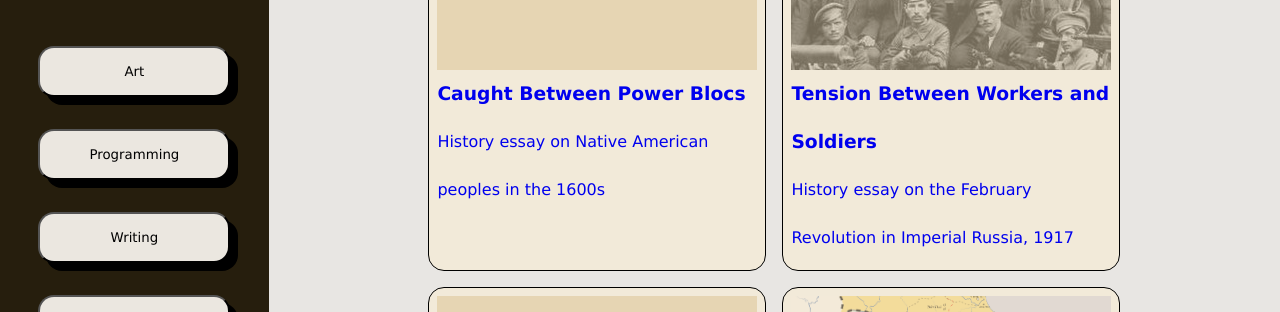
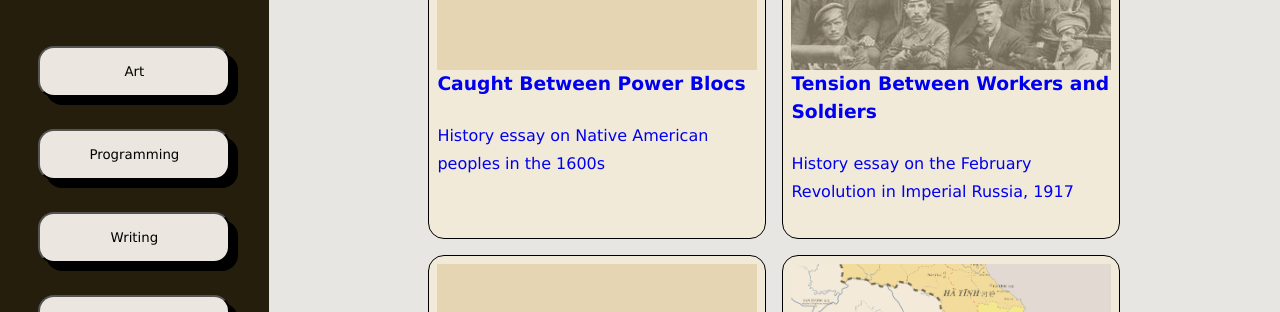
Before and after one commit to zen-da-baker/react-portfolio-site, a React (Create React App) app in the folder react-portfolio/: page / in a window 1280 px wide. Both pictures are taken after a click on the button "Writing". Shown: the part 427-739 px from the top of the page. Built offline with nearby package versions, Linux system fonts and the light colour scheme.

Commit message:
Description and paragraph bug fix

```diff
--- a/react-portfolio/src/App.css
+++ b/react-portfolio/src/App.css
@@ -55,7 +55,7 @@ h1, h2, h3, p, li {
 }
 
 .paragraph {
-  line-height: 2rem;
+  line-height: 1.75rem;
   margin-bottom: 1.5rem;
 }
 
--- a/react-portfolio/src/components/Card.js
+++ b/react-portfolio/src/components/Card.js
@@ -9,8 +9,8 @@ export default function Card(props) {
                     <img className='card-img' src={props.imgSrc} alt={props.alt} />
                 </div>
 
-                <h3>{props.title}</h3>
-                <p>{props.description}</p>
+                <h3 className='paragraph'>{props.title}</h3>
+                <p className='paragraph'>{props.description}</p>
             </a>
 
         </div>
--- a/react-portfolio/src/components/Writing.js
+++ b/react-portfolio/src/components/Writing.js
@@ -45,7 +45,7 @@ export default function Writing() {
 
                 <Card
                     title='Corruption of the Janissaries'
-                    discription='Analysis of the military unit known as the Janissaries in the Ottoman Empire'
+                    description='Analysis of the military unit known as the Janissaries in the Ottoman Empire'
                     href='https://donovanfrazier.com/journalism/janissaries.html'
                     imgSrc='images/janissaries.jpg'
                     alt='Three janissary soldiers standing aboard a ship'
```
